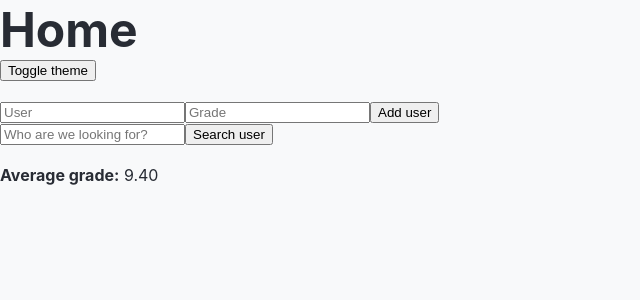
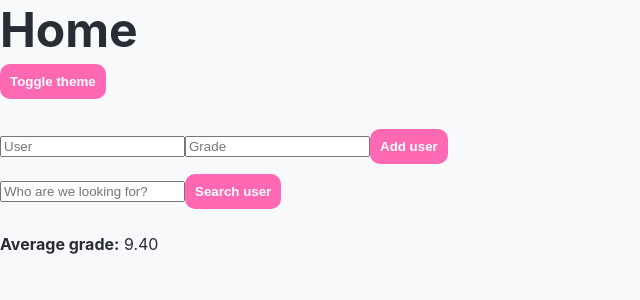
Before and after one commit to keksramos/hello-world, a React (Create React App) app: page / in a window 1280 px wide. Shown: the top 300 px of the page, without its empty margins (0-640 px from the left). Built offline with nearby package versions, Linux system fonts and the light colour scheme.

Commit message:
buttons with scss

```diff
--- a/src/components/Box/Box.js
+++ b/src/components/Box/Box.js
@@ -16,9 +16,9 @@ function Box(props) {
     }
 
     return <div className={`box ${isDarkTheme ? 'dark-theme' : 'light-theme'}`}>
-        <h1>{user.name}</h1>
-        <h1> | </h1>
-        <h1>{user.grade}</h1>
+        <p>{user.name}</p>
+        <p> | </p>
+        <p>{user.grade}</p>
     </div>;
 }
 
--- a/src/components/Box/box.scss
+++ b/src/components/Box/box.scss
@@ -10,7 +10,7 @@ $background-color-light: rgba(255, 168, 211, 0.801);
     justify-content: space-around;
     text-align: center;
     width: 90%;
-    min-height: 90%;
+    min-height: 60%;
     margin: 5px;
     border-radius: 15px;
     animation: bounce 1s infinite alternate;
@@ -25,8 +25,8 @@ $background-color-light: rgba(255, 168, 211, 0.801);
         color: $hot-pink;
     }
 
-    h1{
-        font-size: 5rem;
+    p{
+        font-size: 2rem;
         margin: auto;
     }
 }
--- a/src/pages/home/home.scss
+++ b/src/pages/home/home.scss
@@ -33,4 +33,15 @@ $background-color-light: #f8f9fa;
         font-size: 3rem;
         margin: auto;
     }
+
+    button{
+        background-color: hotpink;
+        border: 1px solid var(--accent);
+        color: #fff;
+        margin: 5px 0;
+        padding: 10px;
+        border-radius: 10px;
+        font-weight: 600;
+        cursor: pointer;
+    }
 }
```
